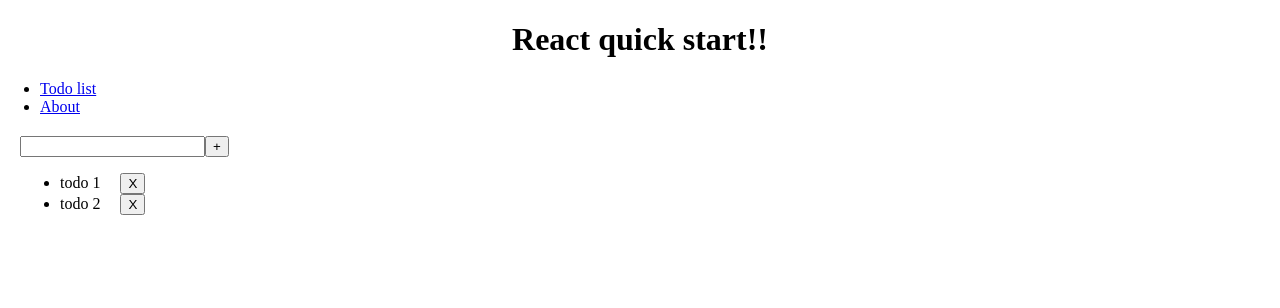
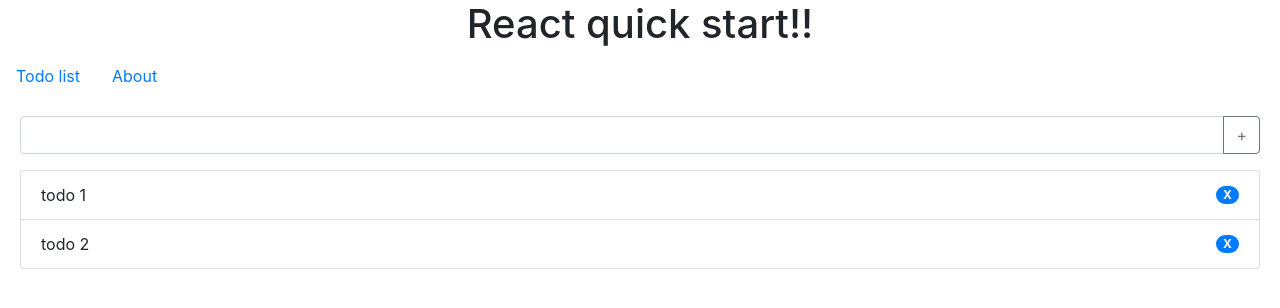
Before and after one commit to yangyanbin/Todo-train, a React app: page / in a window 1280 px wide. Built offline with nearby package versions, Linux system fonts and the light colour scheme.

Commit message:
fix conflict

```diff
--- a/package.json
+++ b/package.json
@@ -32,6 +32,7 @@
   "author": "",
   "license": "ISC",
   "dependencies": {
+    "bootstrap": "^4.4.1",
     "core-js": "^2.6.5",
     "react": "^16.8.6",
     "react-dom": "^16.8.6",
--- a/src/assets/main.css
+++ b/src/assets/main.css
@@ -31,3 +31,6 @@
 .about{
     margin:0 20px;
 }
+.point{
+    cursor: pointer;
+}
--- a/src/main.js
+++ b/src/main.js
@@ -1,3 +1,4 @@
+import 'bootstrap/dist/css/bootstrap.min.css'
 import "./assets/main.css";
 import React from "react";
 import ReactDom from "react-dom";
@@ -11,10 +12,10 @@
 ReactDom.render(
 	<Router>
 		<h1>{empty(appTitle)?appTitle:"empty"}</h1>
-		<ul>
-			<li><Link to="/">Todo list</Link></li>
-			<li><Link to="/about">About</Link></li>
-		</ul>
+		<nav className='nav'>
+			<Link className='nav-link' to="/">Todo list</Link>
+			<Link className='nav-link' to="/about">About</Link>
+		</nav>
 		<Route exact path="/" component={TodoList}></Route>
 		<Route path="/about" component={About}></Route>
 	</Router>,
--- a/src/page/About.js
+++ b/src/page/About.js
@@ -1,7 +1,12 @@
-import React,{Component} from "react";
+import React from "react";
 
-export default class About extends Component{
-    render(){
-        return <p className="about">react+Es6+webpack实现的简单的todo list 功能，使用了react中props，state，router，组件等概念，通过es6编码，通过webpack的babel-loader转换为浏览器支持的写法</p>
-    }
+export default function About(){
+    return (
+        <div className="card" style={{width: '18rem'}}>
+            <div className="card-body">
+                <h5 className="card-title">Todo List</h5>
+                <p className="card-text">react+Es6+webpack实现的简单的todo list 功能，使用了react中props，state，router，组件等概念，通过es6编码，通过webpack的babel-loader转换为浏览器支持的写法</p>
+            </div>
+        </div>
+    );
 }
--- a/src/page/AddForm.js
+++ b/src/page/AddForm.js
@@ -40,13 +40,16 @@
 
     render() {
         return (
-            <div>
-                <input value={this.state.title}
+            <div className="input-group mb-3">
+                <input className='form-control'
+                    value={this.state.title}
                     onChange={this.handleChange}
                     onKeyPress={this.handleKeyPress}
                     name="title"
                     ref={node => this.titleInput = node} />
-                <button onClick={this.handleAdd}>+</button>
+                    <div className="input-group-append">
+                        <button className="btn btn-outline-secondary" onClick={this.handleAdd}>+</button>
+                    </div>
             </div>
         );
     }
--- a/src/page/TodoItem.js
+++ b/src/page/TodoItem.js
@@ -3,13 +3,13 @@
 export default function TodoItem(props) {
     const { index, todo, deleteTheTodo, updateStatus } = props;
     return (
-        <li>
+        <li className="list-group-item d-flex justify-content-between align-items-center">
             <span style={{ marginRight: '20px' }}
                 className={todo.isFinish ? "finished" : ""}
                 onClick={() => { updateStatus(index) }}>
                 {todo.title}
             </span>
-            <button onClick={() => { deleteTheTodo(index) }}>X</button>
+            <span className="badge badge-primary badge-pill point" onClick={() => { deleteTheTodo(index) }}>X</span>
         </li>
     );
 }
--- a/src/page/TodoList.js
+++ b/src/page/TodoList.js
@@ -41,7 +41,7 @@
         return (
             <section className="todo-list">
                 <AddForm addTodo={this.addTodo} />
-                <ul onClick={this.handleClick}>
+                <ul style={{marginTop:15}} className="list-group" onClick={this.handleClick}>
                     {list.map((item,index)=><TodoItem key={index} index={index} todo={item} updateStatus={this.updateStatus} deleteTheTodo={this.deleteItem} />)}
                 </ul>
             </section>
```
Also changed, not shown: 1 other file.
